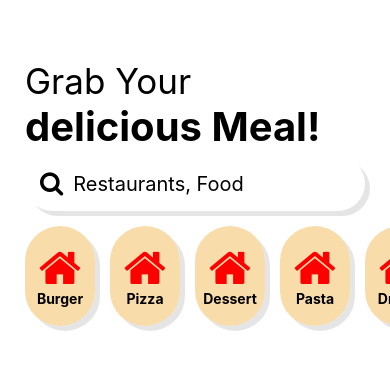
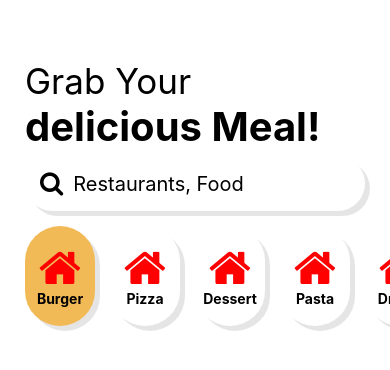
Before and after one commit to navanacom/reactNativeYelpApp, a React Native app: screen / in a window 390 px wide. Shown: the top 370 px of the page. Built offline with nearby package versions, Linux system fonts and the light colour scheme.

Commit message:
click event working

```diff
--- a/App.js
+++ b/App.js
@@ -3,8 +3,11 @@ import { StyleSheet, Text, View, FlatList } from 'react-native';
 import CategoryItem from './src/components/CategoryItem';
 import Header from './src/components/Header';
 import Search from './src/components/Search';
+import { useState } from 'react';
 
 export default function App() {
+  const [term, setTerm] = useState("Burger")
+
   const commonCats = [
     {
       name: "Burger",
@@ -40,7 +43,7 @@ export default function App() {
       <Header />
       <Search />
 
-      <FlatList keyExtractor={(category) => category.name} showsHorizontalScrollIndicator={false} horizontal data={commonCats} renderItem={({item, index}) =>( <CategoryItem index={index} name={item.name} imgUrl={item.imgUrl} /> )} />
+      <FlatList keyExtractor={(category) => category.name} showsHorizontalScrollIndicator={false} horizontal data={commonCats} renderItem={({item, index}) =>( <CategoryItem handlePress={() => setTerm(item.name)} active={item.name === term} index={index} name={item.name} imgUrl={item.imgUrl} /> )} />
 
       <StatusBar style="auto" />
     </View>
--- a/src/components/CategoryItem.js
+++ b/src/components/CategoryItem.js
@@ -1,17 +1,23 @@
-import { StyleSheet, Text, View } from 'react-native'
+import { StyleSheet, Text, View, TouchableOpacity} from 'react-native'
 import React from 'react'
 import { elevation } from '../common/styles'
 import { FontAwesome } from "@expo/vector-icons"
 
-const CategoryItem = ({name, imgUrl, index}) => {
+
+const CategoryItem = ({name, imgUrl, index, active, handlePress}) => {
 
   return (
-    <View style={[styles.container, index === 0 ? {marginLeft: 25} : {marginLeft: 15}]}>
+    <TouchableOpacity onPress={handlePress}>
+<View style={[styles.container, index === 0 ? {marginLeft: 25} : {marginLeft: 15},
+  active ? {backgroundColor: "rgb(241,186,87)"} : { backgroundColor: "white"}
+]}>
         <View>
         <FontAwesome name={imgUrl} size={45} color="red" />
         </View>
       <Text style={styles.header}>{name}</Text>
     </View>
+    </TouchableOpacity>
+
   )
 }
 
@@ -30,7 +36,7 @@ const styles = StyleSheet.create({
         elevation: 3,
         alignItems: 'center',
         justifyContent: 'center',
-        backgroundColor:'rgba(241,186,87, 0.5)'
+        // backgroundColor:'rgba(241,186,87, 0.2)'
     },
     header: {
         fontWeight: 'bold'
```
